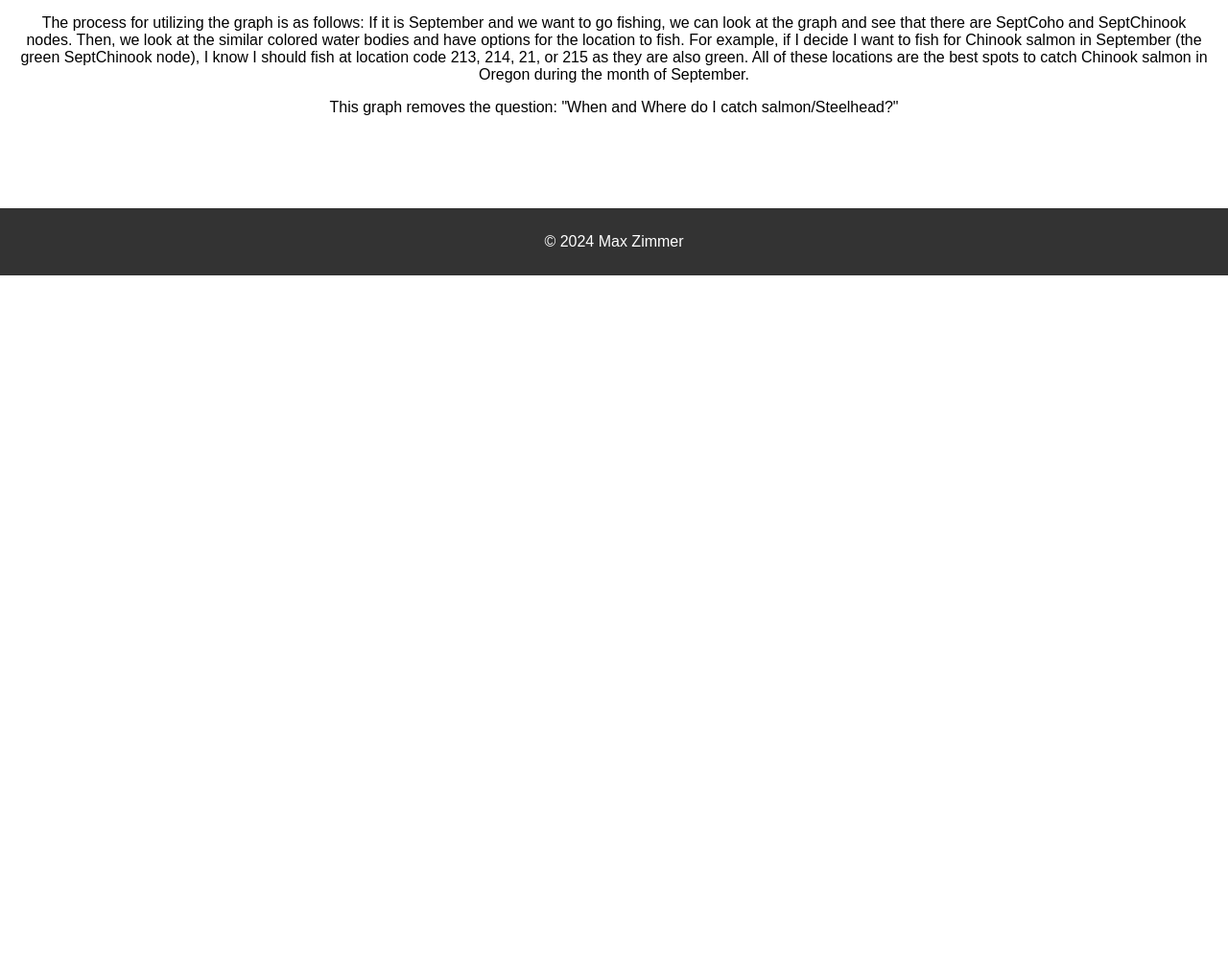
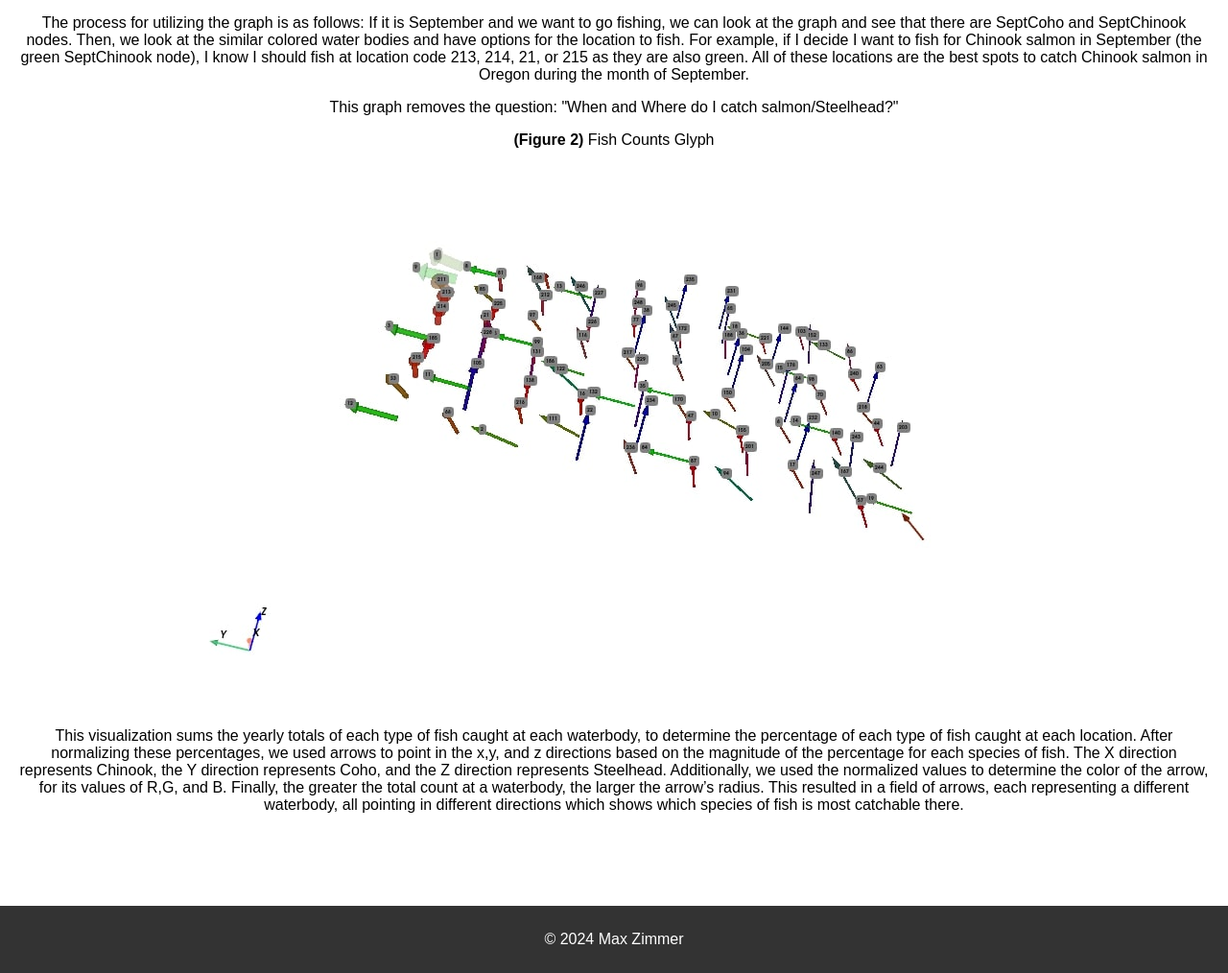
Before and after one commit to zimmemax/cs458-project3-website, a plain HTML site: page index.html in a window 1280 px wide. Shown: the part 880-1894 px from the top of the page at 96% size. Before the commit the page ends 1167 px from the top, so only its background shows below. Drawn offline with Linux system fonts and the light colour scheme.

Commit message:
final done

```diff
--- a/index.html
+++ b/index.html
@@ -30,6 +30,12 @@
                 <p>The process for utilizing the graph is as follows: If it is September and we want to go fishing, we can look at the graph and see that there are SeptCoho and SeptChinook nodes. Then, we look at the similar colored water bodies and have options for the location to fish. For example, if I decide I want to fish for Chinook salmon in September (the green SeptChinook node), I know I should fish at location code 213, 214, 21, or 215 as they are also green. All of these locations are the best spots to catch Chinook salmon in Oregon during the month of September.</p>
                 <p>This graph removes the question: "When and Where do I catch salmon/Steelhead?"</p>
             </div>
+            <p><b>(Figure 2)</b> Fish Counts Glyph</p>
+
+            <img src="img\glpyh.jpg" alt="Home Image">
+            <div>
+                <p>This visualization sums the yearly totals of each type of fish caught at each waterbody, to determine the percentage of each type of fish caught at each location. After normalizing these percentages, we used arrows to point in the x,y, and z directions based on the magnitude of the percentage for each species of fish. The X direction represents Chinook, the Y direction represents Coho, and the Z direction represents Steelhead. Additionally, we used the normalized values to determine the color of the arrow, for its values of R,G, and B. Finally, the greater the total count at a waterbody, the larger the arrow’s radius. This resulted in a field of arrows, each representing a different waterbody, all pointing in different directions which shows which species of fish is most catchable there.</p>
+            </div>
         </section>
     </main>
     <footer>
```
Also changed, not shown: img/glpyh.jpg (added).
